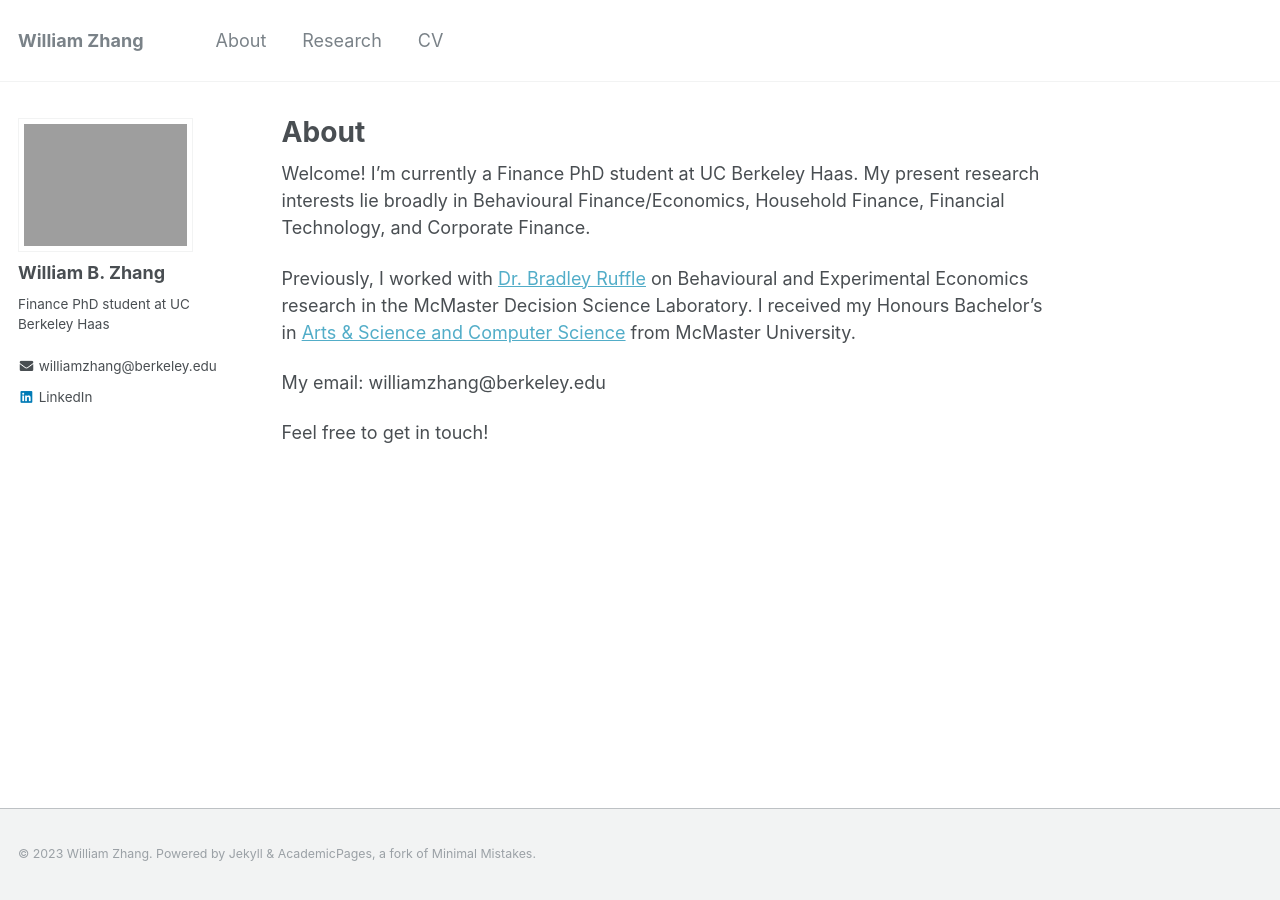
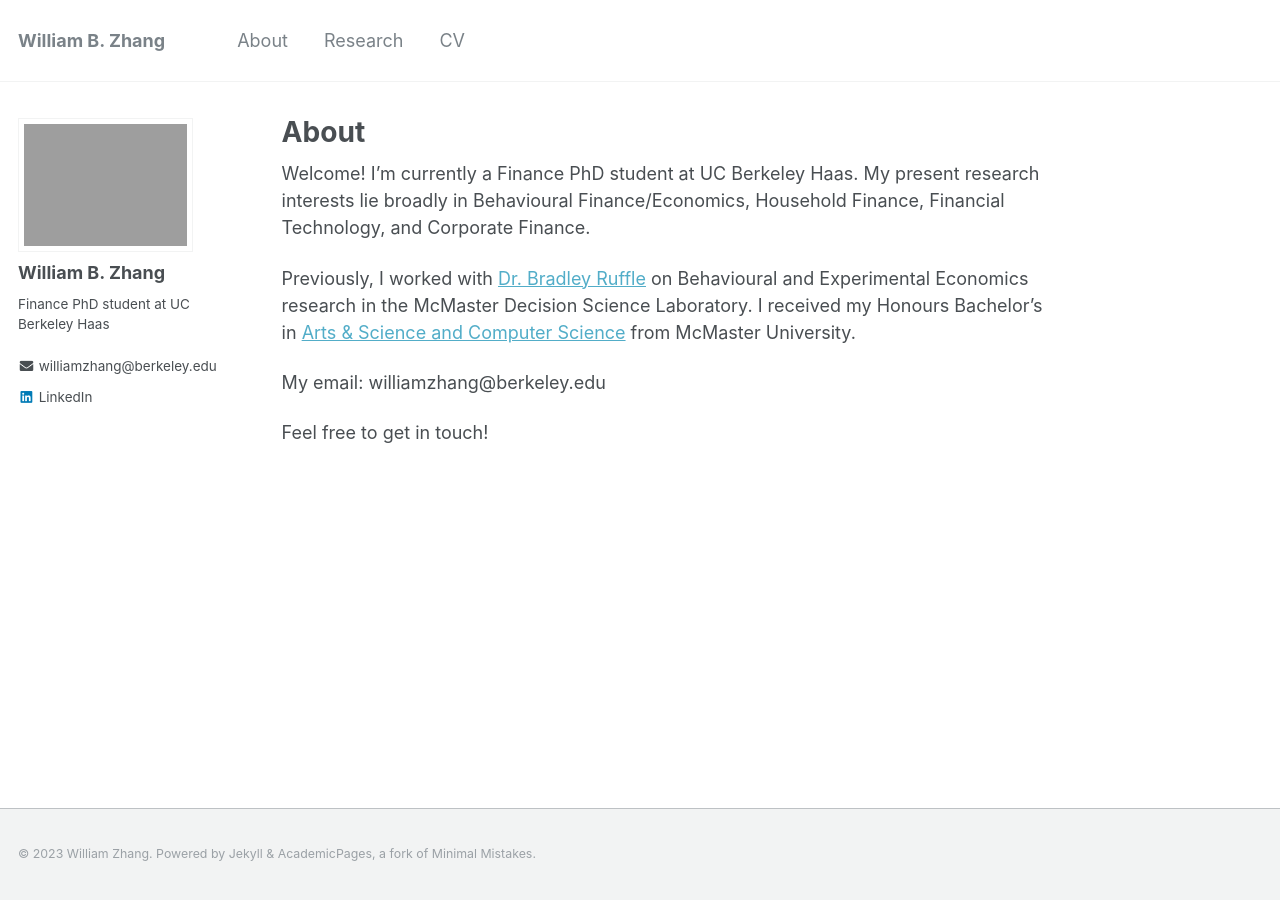
Before and after one commit to williambowenzhang/williambowenzhang.github.io, a Jekyll site: the page built from _pages/about.md, in a window 1280 px wide. Built offline with Jekyll 4.4.1, drawn with Linux system fonts in a browser that asks for light colours.

```diff
--- a/_config.yml
+++ b/_config.yml
@@ -7,7 +7,7 @@
 
 # Site Settings
 locale                   : "en-US"
-title                    : "William Zhang"
+title                    : "William B. Zhang"
 title_separator          : "-"
 name                     : &name "William Zhang"
 description              : &description "personal description"
```
